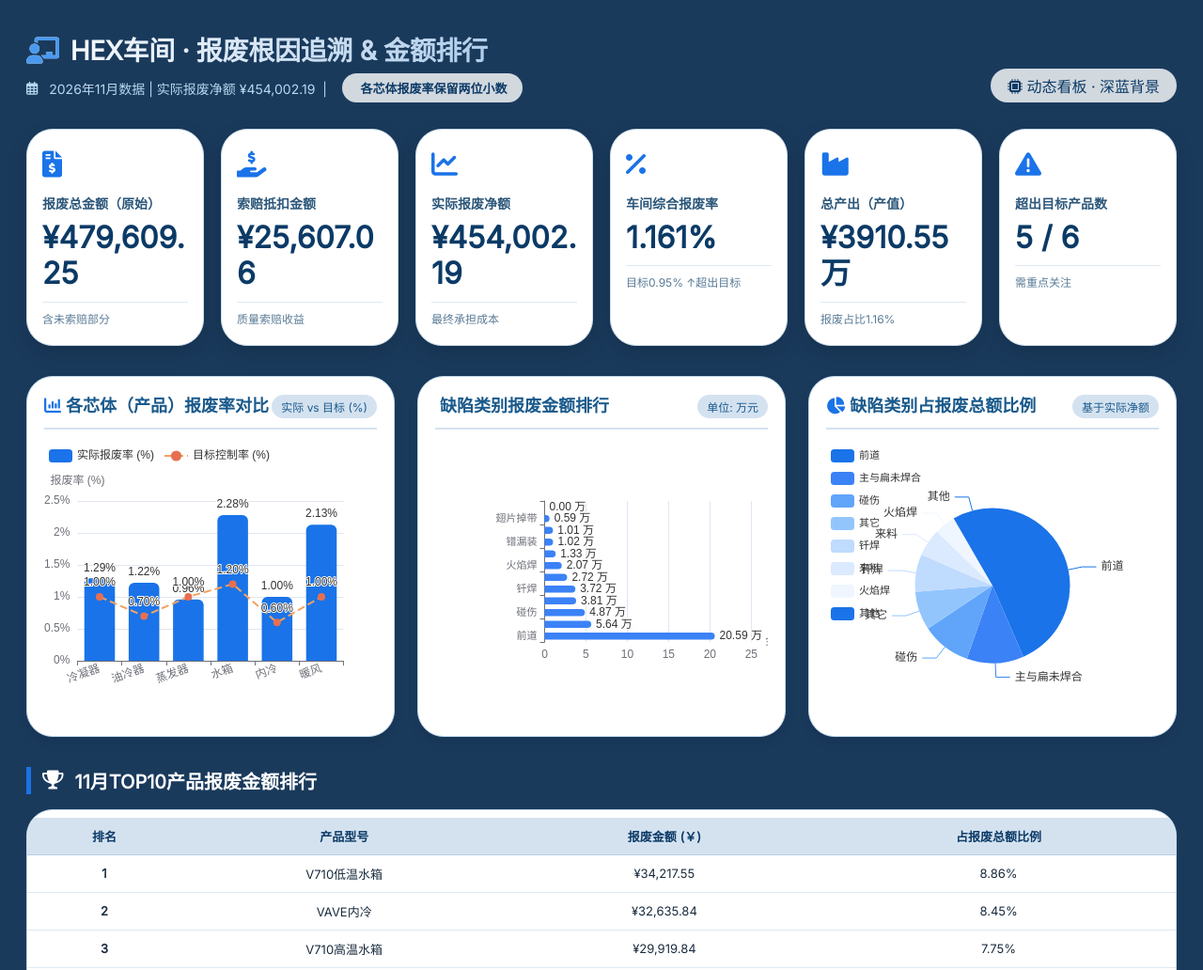
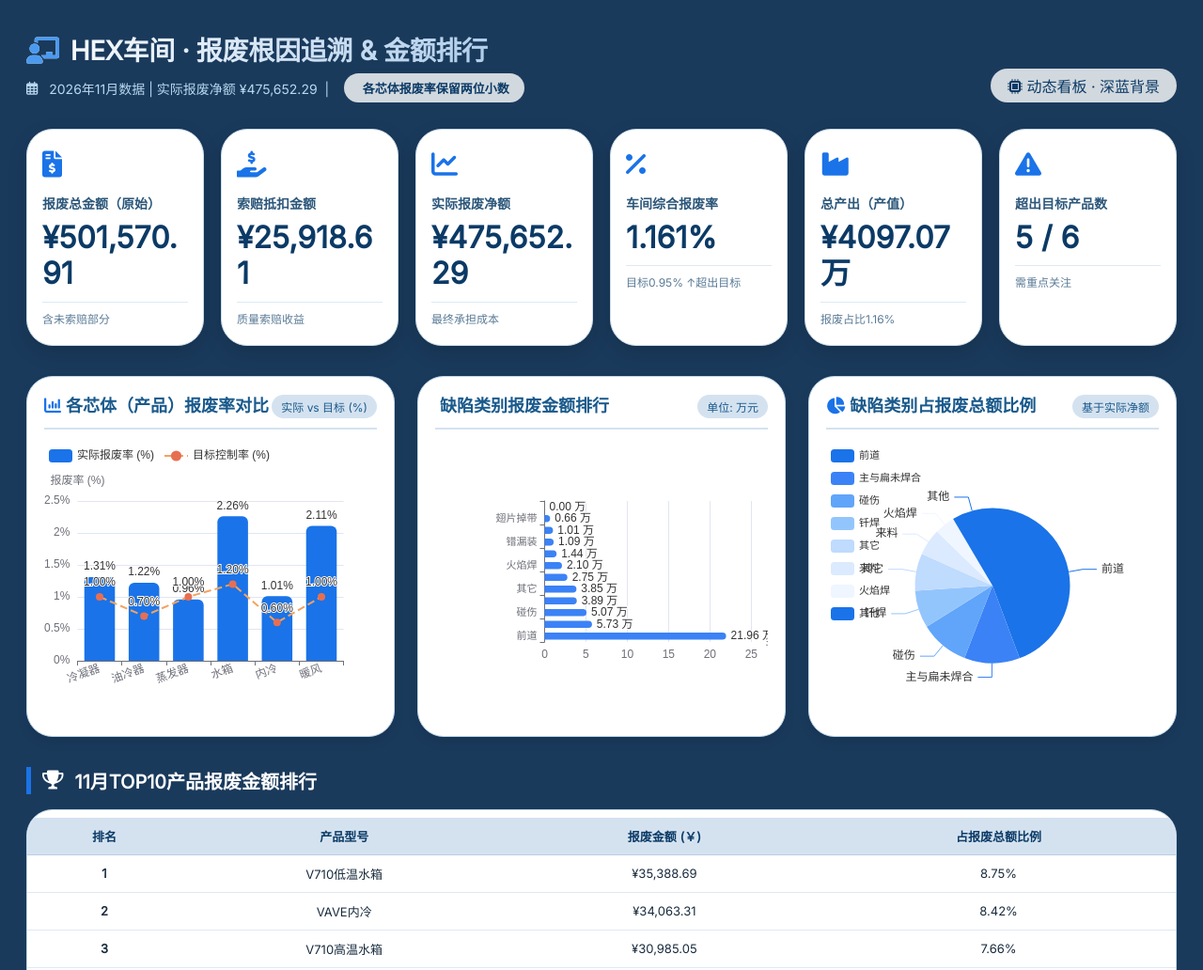
Before and after one commit to user-one1234/scrap, a plain HTML site: page index.html in a window 1280 px wide. Shown: the top 1032 px of the page at 94% size. Drawn offline with nearby package versions, Linux system fonts and the light colour scheme.

Commit message:
Update index.html

```diff
--- a/index.html
+++ b/index.html
@@ -184,7 +184,7 @@
     <div class="header">
         <div class="title-section">
             <h1><i class="fas fa-chalkboard-user" style="margin-right: 12px; color:#4a9af0;"></i>HEX车间 · 报废根因追溯 & 金额排行</h1>
-            <p><i class="far fa-calendar-alt"></i> 2026年11月数据 | 实际报废净额 ¥454,002.19 &nbsp;|&nbsp; <span class="badge-date"><i class="fas fa-chart-simple"></i> 各芯体报废率保留两位小数</span></p>
+            <p><i class="far fa-calendar-alt"></i> 2026年11月数据 | 实际报废净额 ¥475,652.29 &nbsp;|&nbsp; <span class="badge-date"><i class="fas fa-chart-simple"></i> 各芯体报废率保留两位小数</span></p>
         </div>
         <div style="background: #ffffffcc; border-radius: 40px; padding: 6px 18px; font-weight: 500; color:#0b3a66;"><i class="fas fa-microchip"></i> 动态看板 · 深蓝背景</div>
     </div>
@@ -247,50 +247,50 @@
     // ======================= 2026年11月 Excel 最新数据 =======================
     const productsData = [
         {
-            name: "冷凝器", rawScrap: 56267.2000251059, claim: 6146.074402235764, netScrap: 50121.12562287014, output: 3893947.25351211,
-            reasons: { "前道":19006.72210660655, "碰伤":11511.409672528083, "来料":6536.473749235765, "主与扁未焊合":3233.2144657546805, "钎焊":3999.9035786602963, "其它":2483.749834, "变形":1044.656271603744, "翅片掉带":2187.226936179212, "检测":1291.6422557264038, "火焰焊":1481.3283694528081, "呛管":0, "错漏装":329.923974 }
+            name: "冷凝器", rawScrap: 59303.51310298511, claim: 6146.074402235764, netScrap: 53157.43870074935, output: 4061743.6419920484,
+            reasons: { "前道":19983.400704306554, "碰伤":11661.120884528083, "来料":6536.473749235765, "主与扁未焊合":3233.2144657546805, "钎焊":5219.059645688572, "其它":2483.749834, "变形":1044.656271603744, "翅片掉带":2757.17735475468, "检测":1291.6422557264038, "火焰焊":1481.3283694528081, "呛管":0, "错漏装":329.923974 }
         },
         {
-            name: "油冷器", rawScrap: 11496.3467729912, claim: 133.134486, netScrap: 11363.2122869912, output: 929942.0109256326,
-            reasons: { "前道":5088.255284991201, "碰伤":946.215753, "来料":133.134486, "主与扁未焊合":744.927985, "钎焊":475.4869350000001, "其它":9257.728391227389, "变形":136.306564, "翅片掉带":332.83621500000004, "检测":473.900896, "火焰焊":681.53282, "呛管":0, "错漏装":0 }
+            name: "油冷器", rawScrap: 12069.472553791202, claim: 133.134486, netScrap: 11936.338067791201, output: 981101.7220300628,
+            reasons: { "前道":5195.410364791201, "碰伤":946.215753, "来料":133.134486, "主与扁未焊合":1210.898686, "钎焊":475.4869350000001, "其它":9398.507073227389, "变形":136.306564, "翅片掉带":332.83621500000004, "检测":473.900896, "火焰焊":681.53282, "呛管":0, "错漏装":0 }
         },
         {
-            name: "蒸发器", rawScrap: 180939.22105020427, claim: 18201.49210068216, netScrap: 162737.7289495221, output: 16959140.867015053,
-            reasons: { "前道":51301.72637911922, "碰伤":20918.48442221898, "来料":18944.520333974793, "主与扁未焊合":30814.379142966383, "钎焊":17535.242892966384, "其它":10542.433716000005, "变形":4354.886047288433, "翅片掉带":638.578849, "检测":5191.0884528168535, "火焰焊":14157.421504633712, "呛管":0, "错漏装":7770.457283991599 }
+            name: "蒸发器", rawScrap: 189632.47645098533, claim: 18306.34570768216, netScrap: 171326.13074330316, output: 17817030.54851542,
+            reasons: { "前道":57632.40095396132, "碰伤":22122.946118393724, "来料":19049.373940974794, "主与扁未焊合":30845.324793966385, "钎焊":17535.242892966384, "其它":10617.506046000006, "变形":4803.243421052645, "翅片掉带":638.578849, "检测":5191.0884528168535, "火焰焊":14157.421504633712, "呛管":0, "错漏装":8203.641099991599 }
         },
         {
-            name: "水箱", rawScrap: 77432.11951247399, claim: 73.855086, netScrap: 77358.264426474, output: 3388280.103468847,
-            reasons: { "前道":45279.161430473956, "碰伤":4099.345845, "来料":73.855086, "主与扁未焊合":2831.21627, "钎焊":5797.676071999998, "其它":3450.230294716894, "变形":6194.717091999998, "翅片掉带":1218.115808, "检测":322.116824, "火焰焊":516.985602, "呛管":0, "错漏装":481.423437 }
+            name: "水箱", rawScrap: 80461.65422883397, claim: 73.855086, netScrap: 80387.79914283397, output: 3557450.723055311,
+            reasons: { "前道":47342.34567483396, "碰伤":4234.390466, "来料":73.855086, "主与扁未焊合":2831.21627, "钎焊":5797.676071999998, "其它":3450.230294716894, "变形":6838.9507399999975, "翅片掉带":1255.043351, "检测":322.116824, "火焰焊":516.985602, "呛管":0, "错漏装":556.495767 }
         },
         {
-            name: "内冷", rawScrap: 61611.46739455434, claim: 1052.5070056438353, netScrap: 60558.960388910506, output: 6066265.670425064,
-            reasons: { "前道":34892.025034198334, "碰伤":8593.486129009128, "来料":1159.2176928584472, "主与扁未焊合":2600.8297279680355, "钎焊":4611.285399794518, "其它":12404.013366207873, "变形":708.125376607306, "翅片掉带":737.6671822511412, "检测":1850.4638822876718, "火焰焊":2132.548269575342, "呛管":0, "错漏装":875.5884052876708 }
+            name: "内冷", rawScrap: 64826.43993472582, claim: 1259.2048656438353, netScrap: 63567.23506908199, output: 6304491.944097323,
+            reasons: { "前道":36505.33605804563, "碰伤":9050.463500045656, "来料":1365.9155528584472, "主与扁未焊合":2600.8297279680355, "钎焊":4895.370146616436, "其它":12552.579966893984, "变形":749.4649486073059, "翅片掉带":791.0225258584471, "检测":1850.4638822876718, "火焰焊":2264.9121435753423, "呛管":0, "错漏装":1035.6544361095885 }
         },
         {
-            name: "暖风", rawScrap: 91862.89715678031, claim: 0, netScrap: 91862.89715678031, output: 4312897.192757094,
-            reasons: { "前道":50351.741818762435, "碰伤":2663.9096418165436, "来料":384.14756680275747, "主与扁未焊合":16148.25564347191, "钎焊":4757.17957518028, "其它":0, "变形":848.5467714888654, "翅片掉带":809.5664287221641, "检测":955.2369396055145, "火焰焊":1758.0415366638397, "呛管":48.320014, "错漏装":733.9378540583243 }
+            name: "暖风", rawScrap: 95277.35241642693, claim: 0, netScrap: 95277.35241642693, output: 4524269.364443206,
+            reasons: { "前道":52909.074241606264, "碰伤":2711.9100338165435, "来料":384.14756680275747, "主与扁未焊合":16529.66877590245, "钎焊":4934.028372180281, "其它":0, "变形":848.5467714888654, "翅片掉带":809.5664287221641, "检测":955.2369396055145, "火焰焊":1860.3354513499478, "呛管":48.320014, "错漏装":733.9378540583243 }
         }
     ];
 
     // TOP10 产品明细（Excel 最新数据，11月）
     const top10Data = [
-        { rank:1, model:"V710低温水箱", amount:34217.55083697001, percent:0.08864145290238498 },
-        { rank:2, model:"VAVE内冷", amount:32635.844983640054, percent:0.08454400286654282 },
-        { rank:3, model:"V710高温水箱", amount:29919.841404013987, percent:0.0775081251518229 },
-        { rank:4, model:"T05蒸发器", amount:20249.327396268534, percent:0.05245640780233743 },
-        { rank:5, model:"X1325冷凝器", amount:19147.916377905232, percent:0.04960317399330237 },
-        { rank:6, model:"CMA3.0暖风", amount:18744.673107101244, percent:0.04855856184185183 },
-        { rank:7, model:"KX11蒸发器", amount:17371.56779239999, percent:0.04500149691154709 },
-        { rank:8, model:"BX11蒸发器", amount:16957.79143899998, percent:0.04392959853644774 },
-        { rank:9, model:"VAVE蒸发器", amount:14705.658499080026, percent:0.03809538974473803 },
-        { rank:10, model:"W02内冷", amount:14577.755193494591, percent:0.03776405291434568 }
+        { rank:1, model:"V710低温水箱", amount:35388.692163330015, percent:0.08747228578271797 },
+        { rank:2, model:"VAVE内冷", amount:34063.31073364004, percent:0.08419626352527268 },
+        { rank:3, model:"V710高温水箱", amount:30985.051689203985, percent:0.07658755186095301 },
+        { rank:4, model:"T05蒸发器", amount:20393.691106668535, percent:0.0504082707666562 },
+        { rank:5, model:"X1325冷凝器", amount:20378.267421084445, percent:0.05037014714719586 },
+        { rank:6, model:"CMA3.0暖风", amount:19387.053322528434, percent:0.047920105690433756 },
+        { rank:7, model:"KX11蒸发器", amount:17865.71305199999, percent:0.04415972058486845 },
+        { rank:8, model:"BX11蒸发器", amount:17050.844004999977, percent:0.042145561434095 },
+        { rank:9, model:"MS11蒸发器", amount:16093.309761479992, percent:0.03977876843113941 },
+        { rank:10, model:"W02内冷", amount:15512.555517804178, percent:0.03834328443704662 }
     ];
 
     // 合计值（Excel 最新合计行）
-    const totalRawScrap = 479609.25191211;
-    const totalClaim = 25607.06308056176;
-    const totalNetScrap = 454002.1888315482;
-    const totalOutput = 39105520.40791419;
+    const totalRawScrap = 501570.90868774836;
+    const totalClaim = 25918.61454756176;
+    const totalNetScrap = 475652.2941401866;
+    const totalOutput = 40970696.73854672;
     const totalActualRate = totalNetScrap / totalOutput;
     const targetOverall = 0.0095;
     const overallRatePercent = (totalActualRate * 100).toFixed(3);
@@ -462,7 +462,7 @@
     extraNote.style.borderRadius = "20px";
     extraNote.style.fontSize = "12px";
     extraNote.style.border = "1px solid #c0d8ea";
-    extraNote.innerHTML = `<i class="fas fa-chart-simple" style="color:#1a73e8;"></i> 报废根因深度分析：<strong>${topDefect?.name || ''}(¥${(topDefect?.amount || 0).toFixed(0).replace(/\B(?=(\d{3})+(?!\d))/g, ",")}，占比${topDefect?.percent.toFixed(2) || 0}%)、${secondDefect?.name || ''}(¥${(secondDefect?.amount || 0).toFixed(0).replace(/\B(?=(\d{3})+(?!\d))/g, ",")}，${secondDefect?.percent.toFixed(2) || 0}%)、${thirdDefect?.name || ''}(¥${(thirdDefect?.amount || 0).toFixed(0).replace(/\B(?=(\d{3})+(?!\d))/g, ",")}，${thirdDefect?.percent.toFixed(2) || 0}%)</strong>为主要TOP3缺陷。前道仍是车间级第一风险（42.93%），主与扁未焊合（11.75%）已超过碰伤（10.16%）升至第二；冷凝器前道（33.78%）领先碰伤（20.46%）约 13.3 个百分点；蒸发器前道（28.35%）、主与扁未焊合（17.03%）、碰伤（11.56%）、来料（10.47%）四线并进；暖风主与扁未焊合（17.58%）已逼近前道（54.81%），需关注焊接质量。`;
+    extraNote.innerHTML = `<i class="fas fa-chart-simple" style="color:#1a73e8;"></i> 报废根因深度分析：<strong>${topDefect?.name || ''}(¥${(topDefect?.amount || 0).toFixed(0).replace(/\B(?=(\d{3})+(?!\d))/g, ",")}，占比${topDefect?.percent.toFixed(2) || 0}%)、${secondDefect?.name || ''}(¥${(secondDefect?.amount || 0).toFixed(0).replace(/\B(?=(\d{3})+(?!\d))/g, ",")}，${secondDefect?.percent.toFixed(2) || 0}%)、${thirdDefect?.name || ''}(¥${(thirdDefect?.amount || 0).toFixed(0).replace(/\B(?=(\d{3})+(?!\d))/g, ",")}，${thirdDefect?.percent.toFixed(2) || 0}%)</strong>为主要TOP3缺陷。前道仍是车间级第一风险（43.78%），主与扁未焊合（11.41%）已超过碰伤（10.11%）升至第二；冷凝器前道（33.70%）领先碰伤（19.66%）约 14.0 个百分点；蒸发器前道（30.39%）、主与扁未焊合（16.27%）、碰伤（11.67%）、来料（10.05%）四线并进；暖风主与扁未焊合（17.35%）已逼近前道（55.53%），需关注焊接质量。`;
 
     const lastSection = document.querySelector(".insight-section:last-of-type");
     if(lastSection) lastSection.insertAdjacentElement('afterend', extraNote);
```
